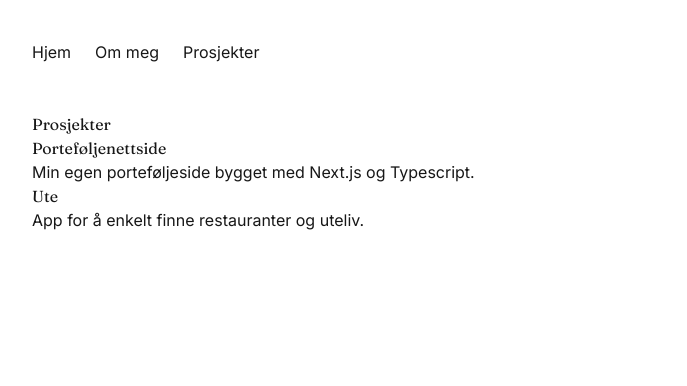
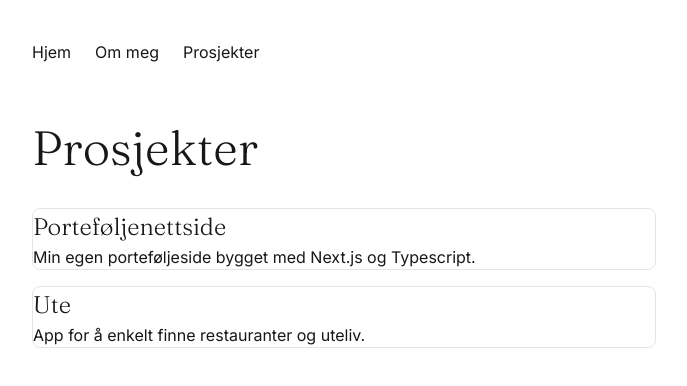
Before and after one commit to Kaiahellem/portfolio, a Next.js app: page /prosjekter in a window 1280 px wide. Shown: the top 386 px of the page, without its empty margins (296-983 px from the left). Built offline with nearby package versions, Linux system fonts and the light colour scheme.

Commit message:
Improve styling of productscard and headings

```diff
--- a/app/components/ProsjektKort.tsx
+++ b/app/components/ProsjektKort.tsx
@@ -6,7 +6,7 @@ type ProskjeKortProps = {
 
 export default function ProsjektKort({tittel, beskrivelse}: ProskjeKortProps) {
     return(
-        <div>
+        <div className="border border-neutral-200 rounded-lg">
             <h2>{tittel}</h2>
             <p>{beskrivelse}</p>
         </div>
--- a/app/globals.css
+++ b/app/globals.css
@@ -25,4 +25,13 @@ body {
 
 h1, h2, h3 {
   font-family: var(--font-fraunces);
+  font-weight: 300;
 }
+
+h1 {
+  font-size: 3rem;
+}
+
+h2 {
+  font-size: 1.5rem;
+}
--- a/app/page.tsx
+++ b/app/page.tsx
@@ -2,7 +2,7 @@
 export default function Home() {
   return (
     <main>
-      <h1 className="font[family-name:var(--font-fraunces)] text-5xl font-light">Kaia Hellem</h1>
+      <h1>Kaia Hellem</h1>
       <p>Velkommen til porteføljen min</p>
     </main>
   )
--- a/app/prosjekter/page.tsx
+++ b/app/prosjekter/page.tsx
@@ -21,6 +21,7 @@ export default function Prosjekter() {
     return (
         <main>
             <h1>Prosjekter</h1>
+            <div className="flex flex-col gap-4 mt-6">
             {prosjekter.map((prosjekt) => (
                 <ProsjektKort
                 key={prosjekt.tittel}
@@ -28,6 +29,7 @@ export default function Prosjekter() {
                 beskrivelse={prosjekt.beskrivelse}
                 />
                     ))}
+                    </div>
         </main>
     );
 
```
